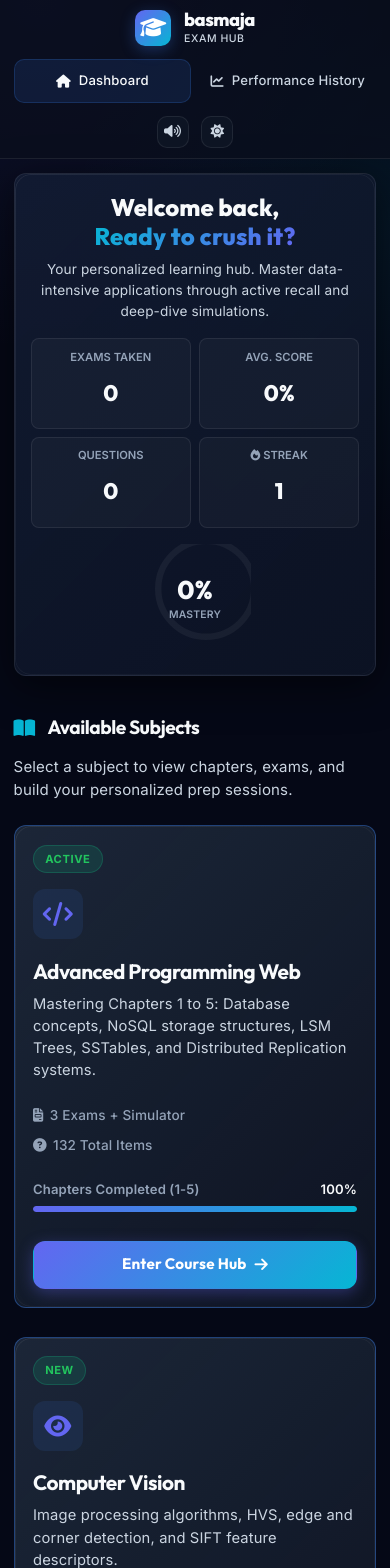
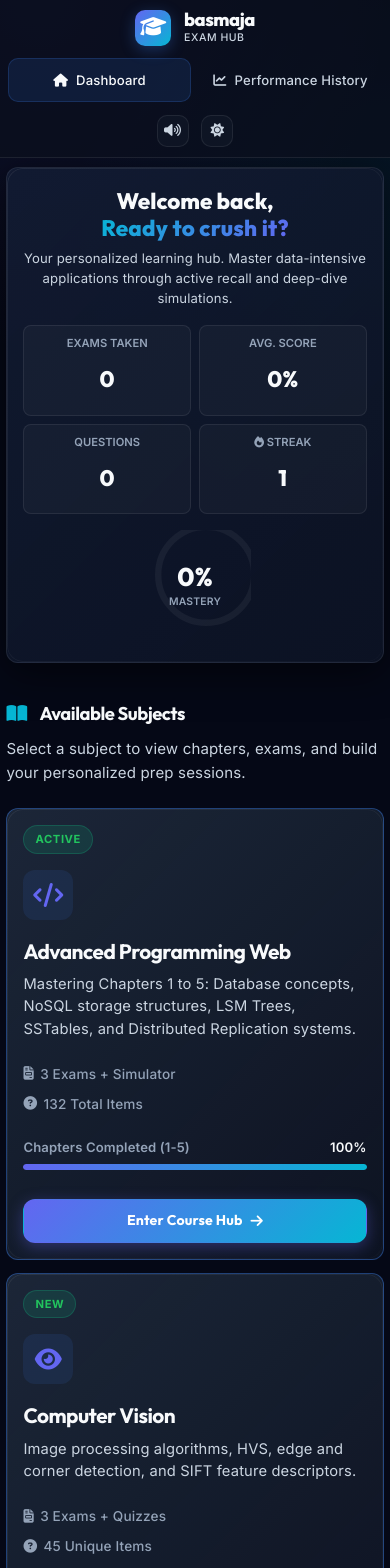
Before and after one commit to Zyad256/Exams, a React (Vite) app in the folder frontend/: page / in a window 390 px wide. Shown: the top 1568 px of the page. Built offline with nearby package versions, Linux system fonts and the light colour scheme.

Commit message:
Executed global master-class UI/UX densification blocking mobile horizontal scatter

```diff
--- a/frontend/src/mobile-hotfix.css
+++ b/frontend/src/mobile-hotfix.css
@@ -303,6 +303,66 @@
    ======================================================== */
 
 @media (max-width: 560px) {
+  body,
+  html {
+    overflow-x: hidden;
+  }
+
+  .app-main-content {
+    padding: 0.6rem 0.4rem !important;
+    width: 100vw;
+    overflow-x: hidden;
+  }
+
+  .header-container {
+    padding: 0.6rem 0.5rem !important;
+  }
+
+  .card,
+  .subject-card,
+  .exam-card,
+  .config-container,
+  .syllabus-card {
+    padding: 1rem !important;
+    border-radius: 12px !important;
+  }
+
+  .view-header {
+    margin-bottom: 1.2rem !important;
+    padding: 0 0.5rem !important;
+  }
+
+  .view-title {
+    font-size: 1.35rem !important;
+    margin-bottom: 0.4rem !important;
+  }
+
+  .view-subtitle {
+    font-size: 0.85rem !important;
+  }
+
+  .section-title {
+    font-size: 1.15rem !important;
+    margin-bottom: 0.8rem !important;
+  }
+
+  .btn {
+    padding: 0.6rem 1rem !important;
+    font-size: 0.88rem !important;
+  }
+
+  /* Syllabus Items Optimization */
+  .syllabus-item {
+    padding: 0.6rem 0.8rem !important;
+    gap: 0.6rem !important;
+  }
+  .ch-info h4 {
+    font-size: 0.85rem !important;
+  }
+  .subjects-grid {
+    gap: 0.8rem !important;
+  }
+
   .dashboard-hero {
     padding: 1.2rem 1rem !important;
     display: flex;
@@ -311,12 +371,12 @@
   }
 
   .hero-title {
-    font-size: 1.5rem !important;
-    margin-bottom: 0.5rem !important;
+    font-size: 1.4rem !important;
+    margin-bottom: 0.4rem !important;
   }
 
   .hero-subtitle {
-    font-size: 0.85rem !important;
+    font-size: 0.82rem !important;
     margin-bottom: 1rem !important;
   }
 
```
